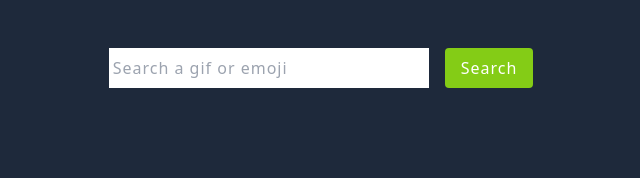
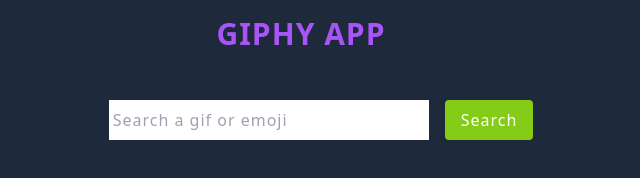
Before and after one commit to Assistantkiwi/API_FETCH_SCA_ASS7, a website: page index.html in a window 1280 px wide. Shown: the whole page, without its empty margins (339-979 px from the left). Drawn offline with nearby package versions, Linux system fonts and the light colour scheme.

Commit message:
added the heading

```diff
--- a/index.html
+++ b/index.html
@@ -13,6 +13,11 @@
   </head>
   <body>
     <main>
+      <h1
+        class="text-purple-500 text-bold text-center font-black text-3xl mt-4"
+      >
+        GIPHY APP
+      </h1>
       <div class="container">
         <div class="search-container">
           <input
--- a/script.js
+++ b/script.js
@@ -18,7 +18,10 @@
       img.src = item.images.downsized_medium.url;
       img.height = item.images.downsized_medium.height;
       img.width = item.images.downsized_medium.width;
+      img.style.borderRadius = "8px";
+      img.style.boxShadow = " box-shadow: 0 4px 8px rgba(0, 0, 0, 0.2)";
       img.alt = "gif";
+
       displayDiv.appendChild(img);
     });
     console.log(data);
```
